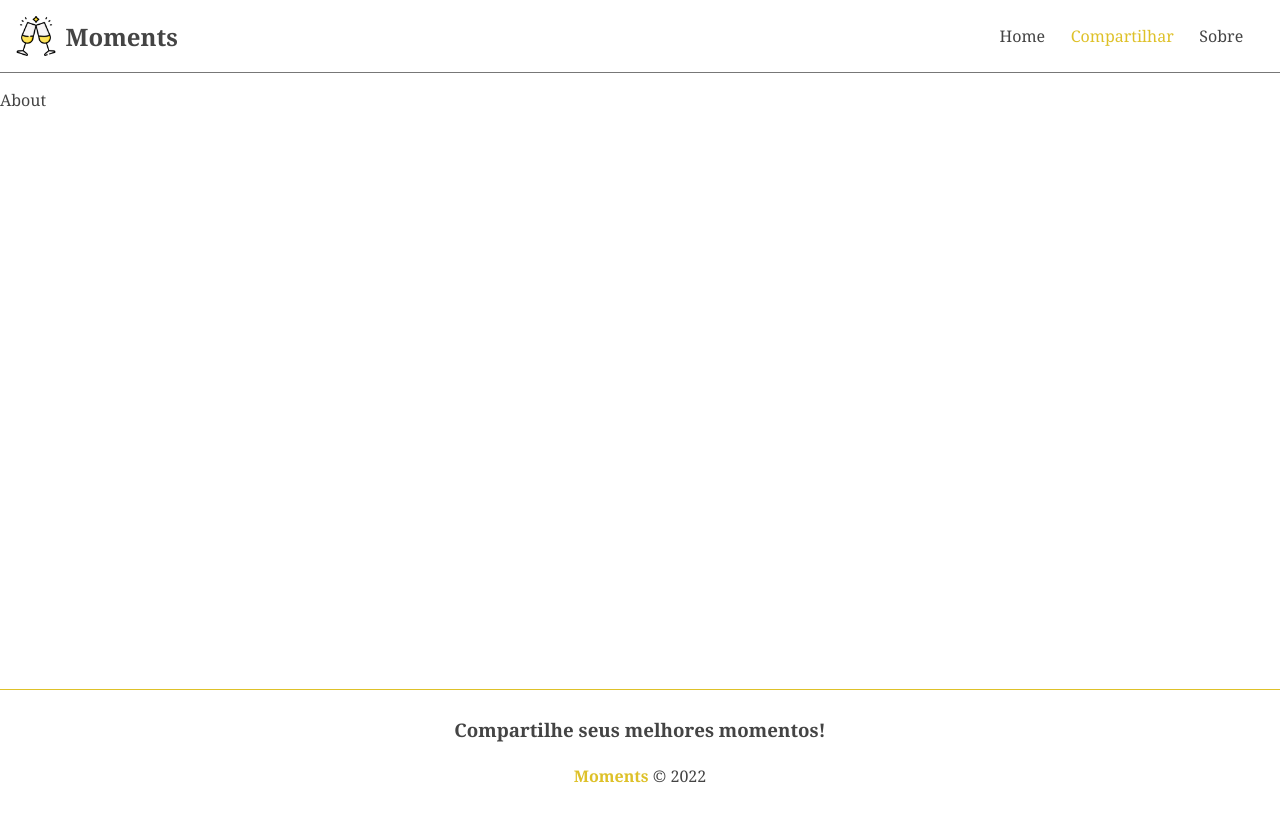
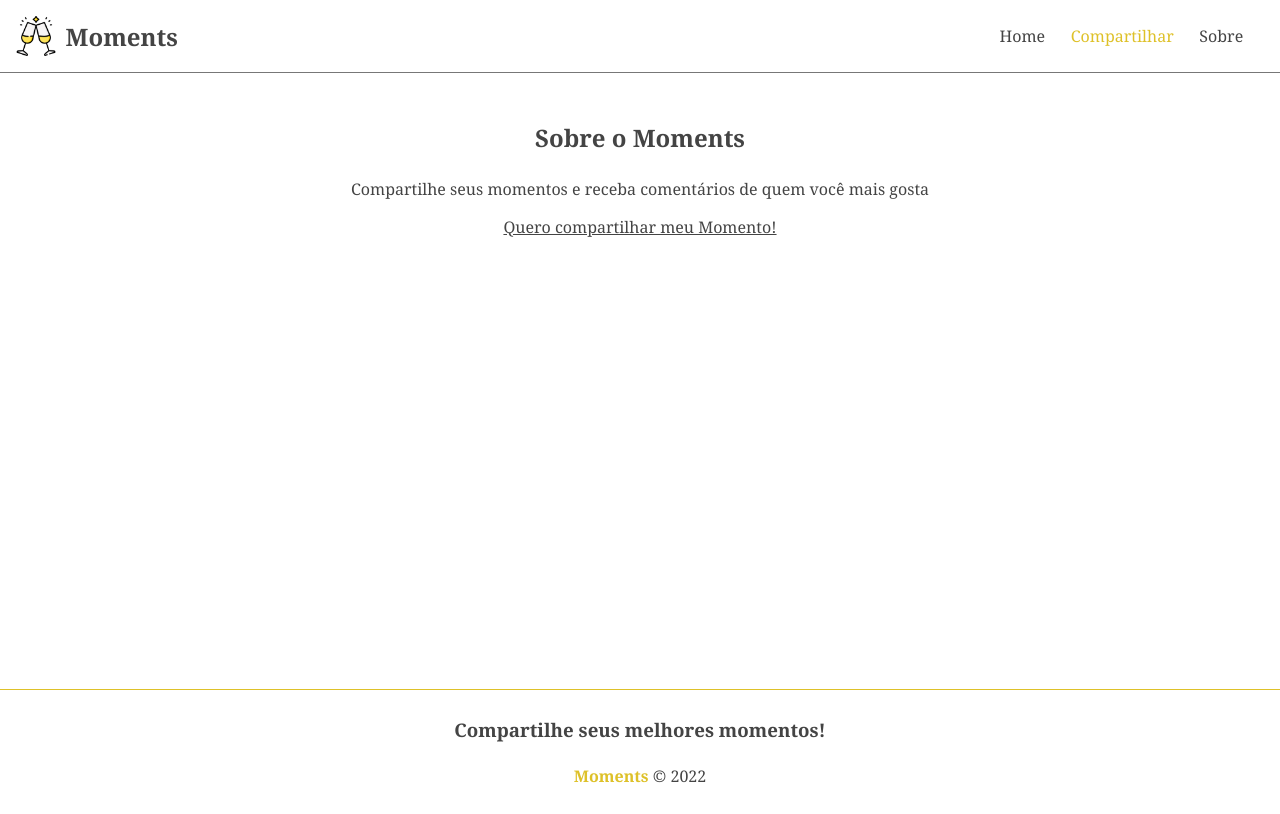
Before and after one commit to randradee/moments, an Angular app: page /about in a window 1280 px wide. Built offline with nearby package versions, Linux system fonts and the light colour scheme.

Commit message:
finalizada página de "sobre"

```diff
--- a/src/app/components/pages/about/about.component.css
+++ b/src/app/components/pages/about/about.component.css
@@ -0,0 +1,16 @@
+.about {
+  display: flex;
+  flex-direction: column;
+  justify-content: center;
+  align-items: center;
+  padding: 2em;
+}
+
+h2,
+p {
+  margin-bottom: 1em;
+}
+
+.about a {
+  text-decoration: underline;
+}
--- a/src/app/components/pages/about/about.component.html
+++ b/src/app/components/pages/about/about.component.html
@@ -1 +1,5 @@
-<p>About</p>
+<div class="about">
+  <h2>Sobre o Moments</h2>
+  <p>Compartilhe seus momentos e receba comentários de quem você mais gosta</p>
+  <a routerLink="/moments/new">Quero compartilhar meu Momento!</a>
+</div>
```
